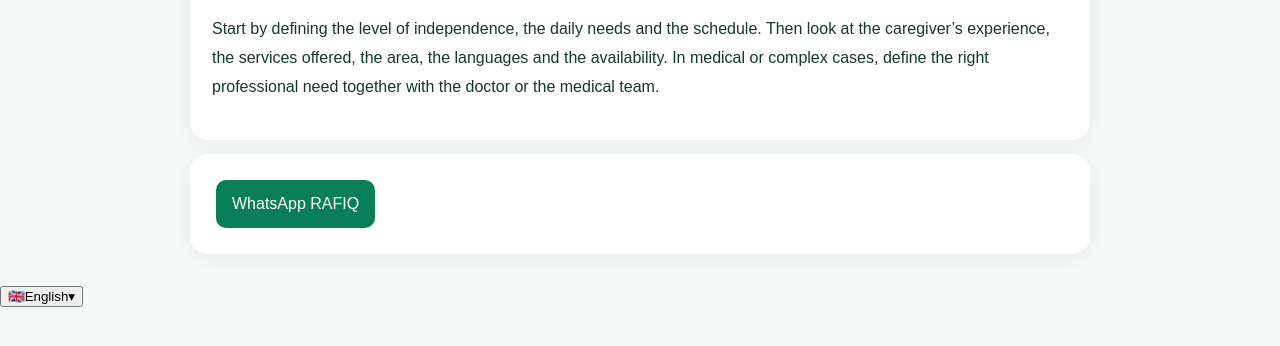
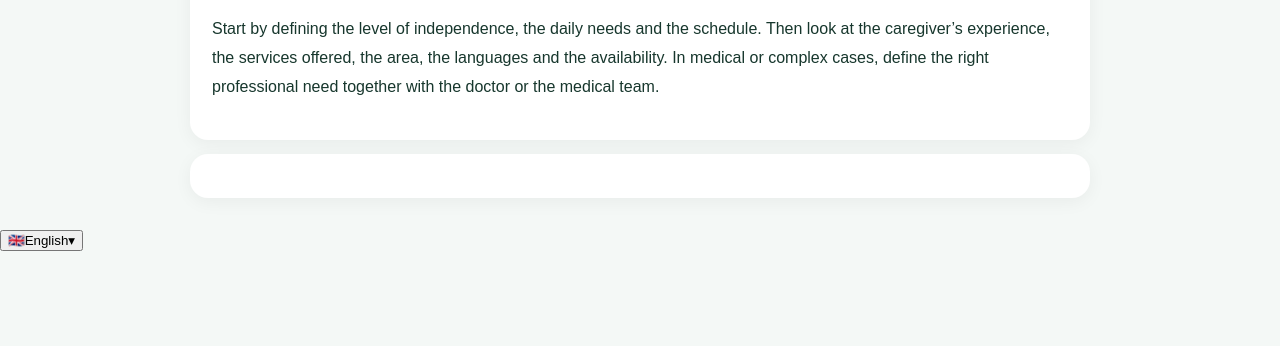
Before and after one commit to issaapplication-blip/-, a website: page public/guide-choose-caregiver.html in a window 1280 px wide. Shown: the part 364-710 px from the top of the page. Drawn offline with Linux system fonts and the light colour scheme.

Commit message:
Remove external messaging links from RAFIQ public information pages

```diff
--- a/public/guide-choose-caregiver.html
+++ b/public/guide-choose-caregiver.html
@@ -1,7 +1,7 @@
 <!doctype html><html lang="ar" dir="rtl"><head><meta charset="utf-8"><meta name="viewport" content="width=device-width,initial-scale=1"><meta name="description" content="دليل RAFIQ للعائلات حول اختيار مقدم رعاية مناسب للمسن حسب الحالة والخبرة والجدول."><meta name="robots" content="index,follow"><link rel="canonical" href="https://rafiq-o6qd.onrender.com/guide-choose-caregiver.html"><meta property="og:title" content="كيف تختار مقدم رعاية للمسن؟ | RAFIQ"><meta property="og:description" content="دليل RAFIQ للعائلات حول اختيار مقدم رعاية مناسب للمسن حسب الحالة والخبرة والجدول."><meta property="og:type" content="article"><link rel="icon" href="./assets/rafig-logo.png?v=20260928" type="image/png"><link rel="manifest" href="./manifest.webmanifest"><title>كيف تختار مقدم رعاية للمسن؟ | RAFIQ</title><style>body{margin:0;background:#f4f8f6;color:#17372d;font-family:Arial,Tahoma,sans-serif;line-height:1.8}main{max-width:900px;margin:auto;padding:14px}.logo{display:block;width:min(190px,58vw);margin:0 auto 10px}.card{background:#fff;border-radius:18px;padding:22px;margin:14px 0;box-shadow:0 4px 18px #0000000d}h1,h2{color:#087f58}.btn{display:inline-block;background:#087f58;color:#fff;text-decoration:none;border-radius:10px;padding:10px 16px;margin:4px}</style><style>.logo-fallback{display:inline-block;font-weight:900;color:#087f58;font-size:20px;letter-spacing:.5px}</style>
 <style>body{overflow-x:hidden}nav.card{display:flex;flex-wrap:wrap;gap:8px;align-items:center;justify-content:center;padding:12px}nav.card a.btn{flex:0 0 auto;white-space:nowrap;font-size:14px;padding:10px 14px}.logo{display:block;width:min(150px,42vw)!important;height:auto!important;margin:0 auto 10px!important;background:#fff;border-radius:14px;padding:6px;box-shadow:0 4px 16px rgba(0,0,0,.07)}.brand-logo{display:block;width:min(190px,55vw)!important;height:auto!important;margin:0 auto 10px!important;background:#fff;border-radius:14px;padding:6px}h1{font-size:24px}article.card h1,section.card h1{font-size:22px}@media(max-width:520px){nav.card{gap:6px}nav.card a.btn{font-size:13px;padding:9px 11px;flex:1 1 calc(50% - 3px);text-align:center}}</style>
 <style>.item h2 a,.item h3 a{display:inline-block;background:#087f58;color:#fff!important;text-decoration:none;border-radius:10px;padding:9px 14px;margin:4px 0;font-size:14px;font-weight:800;box-shadow:0 3px 10px rgba(8,127,88,.22)}.item h2 a:hover,.item h3 a:hover{background:#0b9b6b}</style>
-</head><body><main><nav class="card"><a class="btn" href="./">RAFIQ الرئيسية</a><a class="btn" href="./regions.html">المناطق</a><a class="btn" href="./services.html">الخدمات</a><a class="btn" href="./guide.html">دليل الرعاية</a><a class="btn" href="./faq.html">الأسئلة الشائعة</a></nav><article class="card"><img class="logo" src="./assets/rafig-logo.png?v=20260928" alt="RAFIQ | رفيق" width="512" height="512"><h1>كيف تختار مقدم رعاية للمسن؟</h1><p>حدد مستوى الاستقلالية والاحتياجات اليومية والجدول. ثم راجع خبرة مقدم الرعاية والخدمات التي يقدمها والمنطقة واللغات والتوفر. في الحالات الطبية أو المعقدة يجب تحديد الحاجة المهنية المناسبة مع الطبيب أو الفريق الطبي.</p></article><section class="card"><a class="btn" href="https://wa.me/96181506299" target="_blank" rel="noopener">واتساب RAFIQ</a></section></main><script>
+</head><body><main><nav class="card"><a class="btn" href="./">RAFIQ الرئيسية</a><a class="btn" href="./regions.html">المناطق</a><a class="btn" href="./services.html">الخدمات</a><a class="btn" href="./guide.html">دليل الرعاية</a><a class="btn" href="./faq.html">الأسئلة الشائعة</a></nav><article class="card"><img class="logo" src="./assets/rafig-logo.png?v=20260928" alt="RAFIQ | رفيق" width="512" height="512"><h1>كيف تختار مقدم رعاية للمسن؟</h1><p>حدد مستوى الاستقلالية والاحتياجات اليومية والجدول. ثم راجع خبرة مقدم الرعاية والخدمات التي يقدمها والمنطقة واللغات والتوفر. في الحالات الطبية أو المعقدة يجب تحديد الحاجة المهنية المناسبة مع الطبيب أو الفريق الطبي.</p></article><section class="card"></section></main><script>
 /* RAFIQ logo guard: if the SVG fails to load, show a text wordmark instead. */
 document.addEventListener("DOMContentLoaded",function(){
   document.querySelectorAll("img[src*='rafig-logo.png']").forEach(function(img){
```
